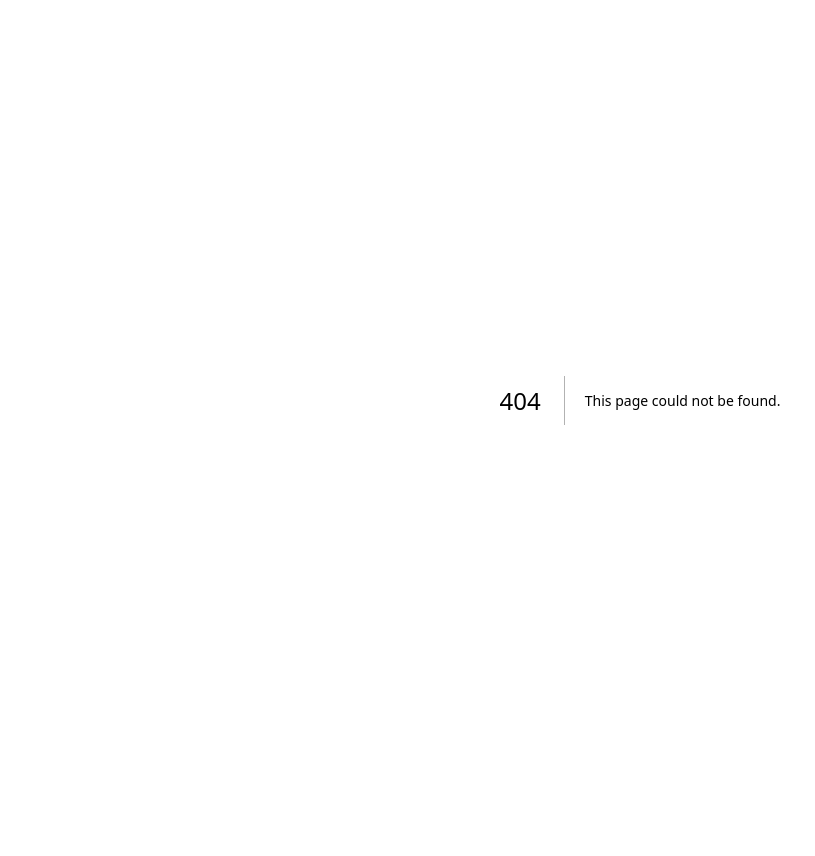
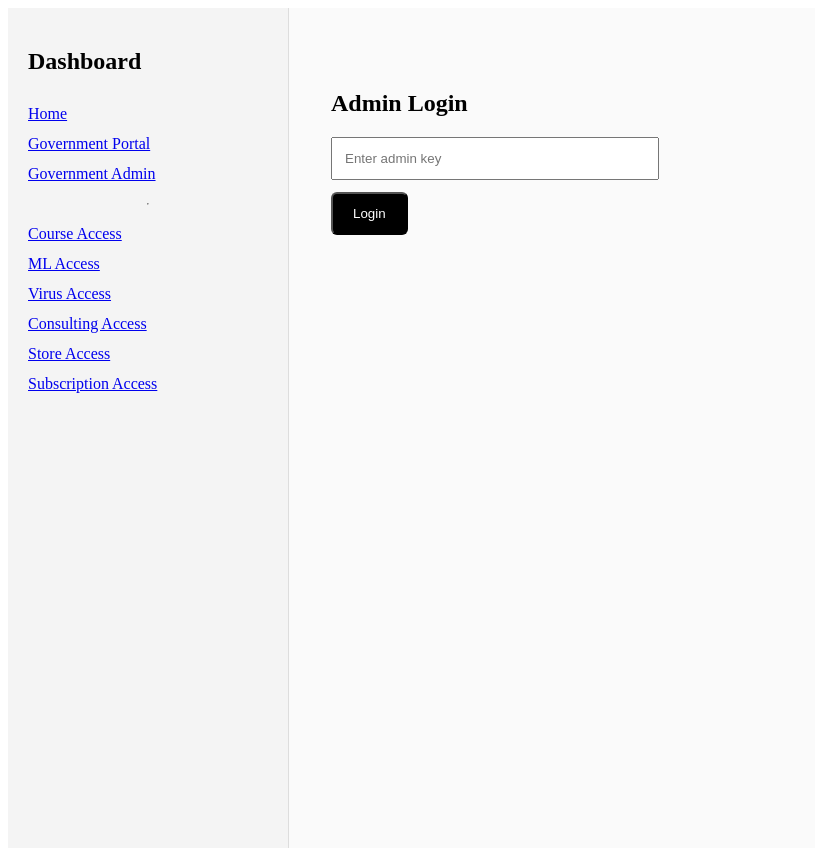
Before and after one commit to selemaniseif12/ai_biosensing_frontend, a Next.js app: page /dashboard/admin/login in a window 1280 px wide. Before the commit this address had no page. Shown: the whole page, without its empty margins (0-815 px from the left). Before the commit the page ends 800 px from the top, so only its background shows below. Built offline with nearby package versions, Linux system fonts and the light colour scheme.

Commit message:
Add admin login page and authentication logic

```diff
--- /dev/null
+++ b/app/dashboard/admin/login/page.tsx
@@ -0,0 +1,68 @@
+"use client";
+
+import { useState } from "react";
+
+export default function AdminLogin() {
+  const [key, setKey] = useState("");
+  const [error, setError] = useState("");
+
+  const submit = async () => {
+    setError("");
+
+    try {
+      const res = await fetch("/api/admin/validate", {
+        method: "POST",
+        headers: {
+          "Content-Type": "application/json"
+        },
+        body: JSON.stringify({ key })
+      });
+
+      const data = await res.json();
+
+      if (data.valid) {
+        localStorage.setItem("admin_token", data.token);
+        window.location.href = "/dashboard/admin";
+      } else {
+        setError("Invalid admin key.");
+      }
+    } catch (err) {
+      setError("Server error. Try again.");
+    }
+  };
+
+  return (
+    <div style={{ padding: "32px" }}>
+      <h2>Admin Login</h2>
+
+      <input
+        type="password"
+        placeholder="Enter admin key"
+        value={key}
+        onChange={(e) => setKey(e.target.value)}
+        style={{
+          padding: "12px",
+          width: "300px",
+          marginBottom: "12px",
+          display: "block"
+        }}
+      />
+
+      <button
+        onClick={submit}
+        style={{
+          padding: "12px 20px",
+          background: "black",
+          color: "white",
+          borderRadius: "6px"
+        }}
+      >
+        Login
+      </button>
+
+      {error && (
+        <p style={{ color: "red", marginTop: "12px" }}>{error}</p>
+      )}
+    </div>
+  );
+}
```
